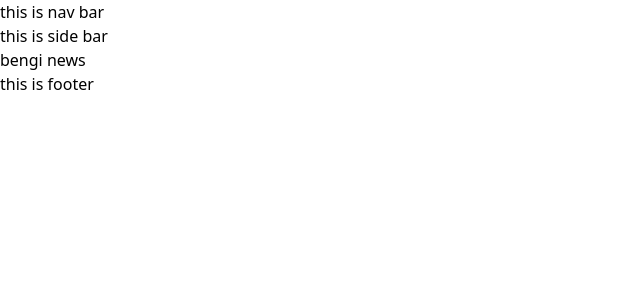
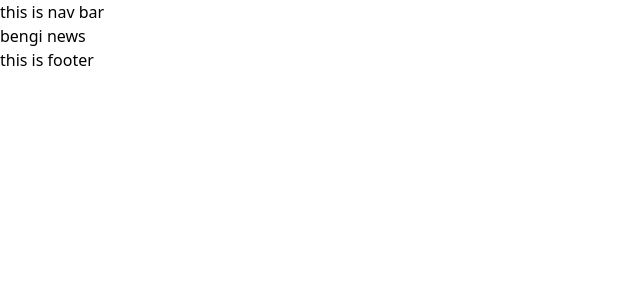
Before and after one commit to hobyfrezk/bengi, a Django app: page / in a window 1280 px wide. Shown: the top 300 px of the page, without its empty margins (0-640 px from the left). Run offline with Django 5.2, Linux system fonts and the light colour scheme; style sheets or scripts are compiled from the project's sources; some libraries are stand-ins or nearby versions.

Commit message:
temperally comment sidebar

```diff
--- a/app/ui/templates/ui/side_bar.html
+++ b/app/ui/templates/ui/side_bar.html
@@ -1 +1 @@
-<aside>this is side bar</aside>
+<!-- <aside>this is side bar</aside> -->
```
